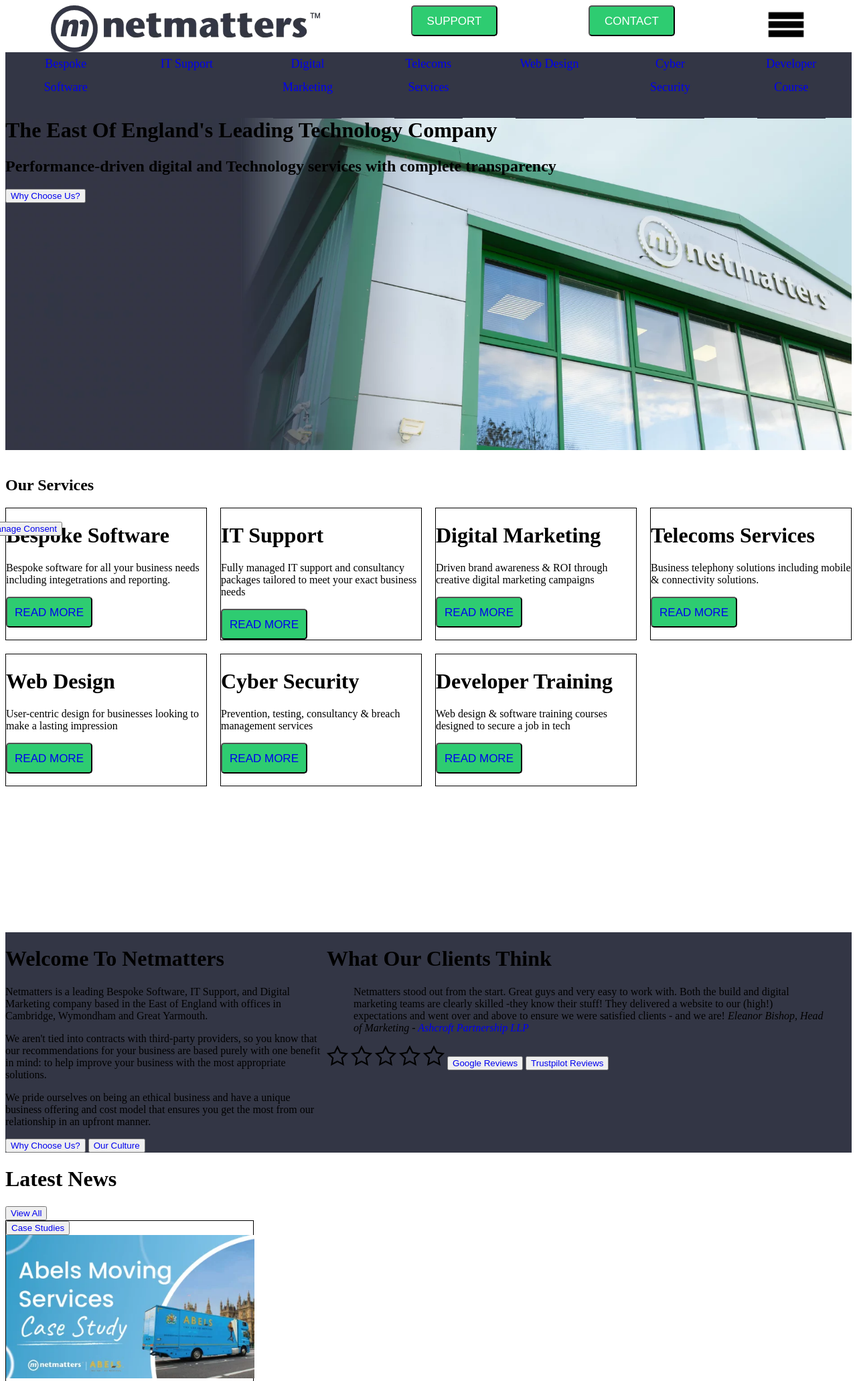
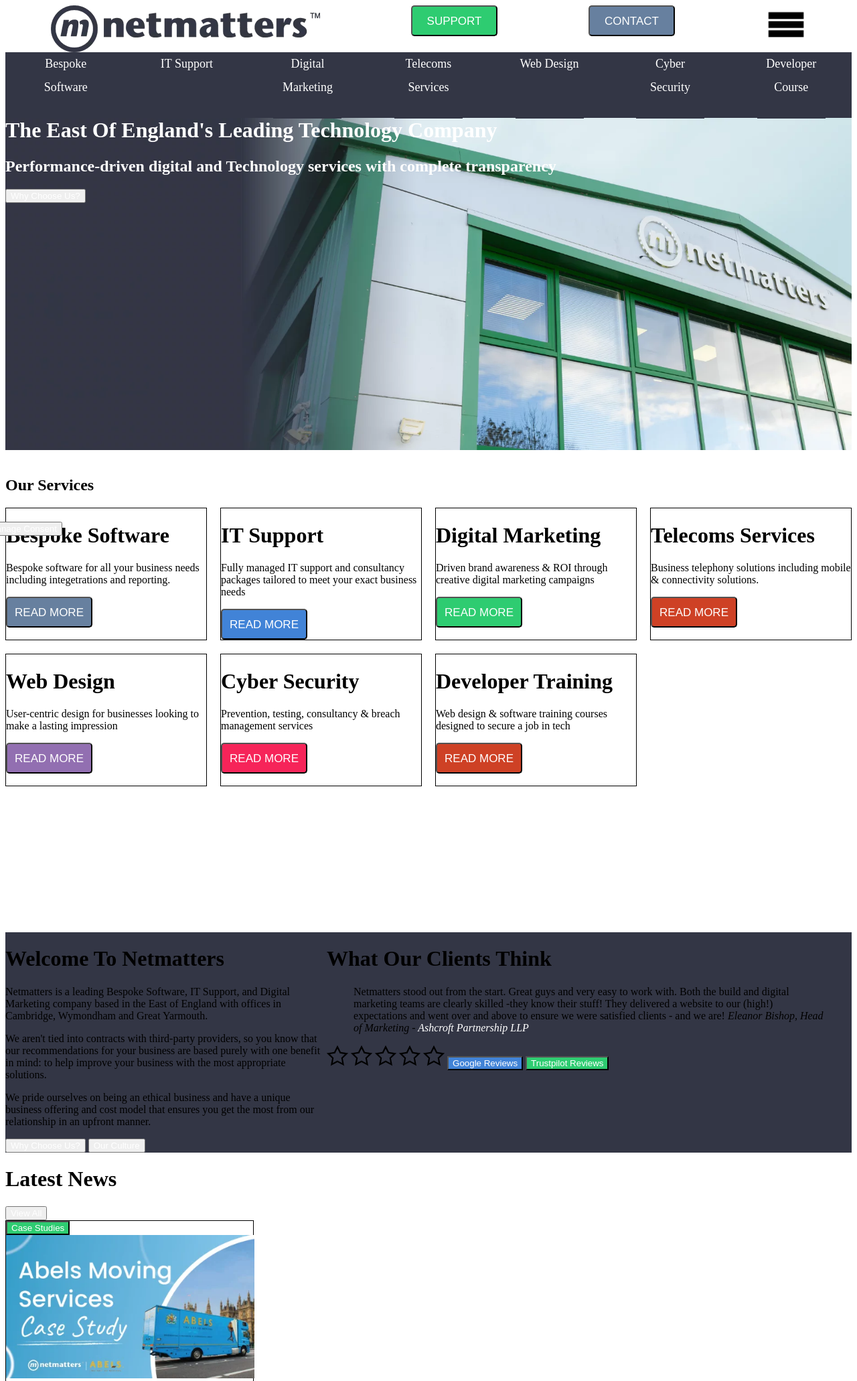
Before and after one commit to ChristopherMorriss/Netmatters-Website-Clone-ChristopherMorriss, a PHP site: page / in a window 1280 px wide. Shown: the top 2062 px of the page at 67% size. Run offline with PHP 8.4, Linux system fonts and the light colour scheme.

Commit message:
Added individual colouring of buttons

```diff
--- a/css/style.css
+++ b/css/style.css
@@ -32,7 +32,7 @@
   width: 371px;
 }
 
-/* line 6, ../../../OneDrive/Documents/GitHub/Netmatters-Website-Clone-ChristopherMorriss/scss/layout/_flex.scss */
+/* line 5, ../../../OneDrive/Documents/GitHub/Netmatters-Website-Clone-ChristopherMorriss/scss/layout/_flex.scss */
 .article img {
   width: 371px;
 }
@@ -74,7 +74,7 @@
   background-color: #333645;
 }
 
-/* line 28, ../../../OneDrive/Documents/GitHub/Netmatters-Website-Clone-ChristopherMorriss/scss/modules/_button.scss */
+/* line 29, ../../../OneDrive/Documents/GitHub/Netmatters-Website-Clone-ChristopherMorriss/scss/modules/_button.scss */
 #sub-btn {
   border-radius: 5px;
   font-size: 17.008px;
@@ -84,13 +84,13 @@
   text-align: center;
 }
 
-/* line 39, ../../../OneDrive/Documents/GitHub/Netmatters-Website-Clone-ChristopherMorriss/scss/modules/_button.scss */
+/* line 40, ../../../OneDrive/Documents/GitHub/Netmatters-Website-Clone-ChristopherMorriss/scss/modules/_button.scss */
 #hamburger-menu {
   height: 54px;
   width: 60px;
 }
 
-/* line 46, ../../../OneDrive/Documents/GitHub/Netmatters-Website-Clone-ChristopherMorriss/scss/modules/_button.scss */
+/* line 47, ../../../OneDrive/Documents/GitHub/Netmatters-Website-Clone-ChristopherMorriss/scss/modules/_button.scss */
 .btn-styles {
   border-radius: 5px;
   font-size: 17.008px;
@@ -103,6 +103,41 @@
   color: white;
 }
 
+/* line 63, ../../../OneDrive/Documents/GitHub/Netmatters-Website-Clone-ChristopherMorriss/scss/modules/_button.scss */
+#grey-btn {
+  background-color: #67809F;
+}
+
+/* line 67, ../../../OneDrive/Documents/GitHub/Netmatters-Website-Clone-ChristopherMorriss/scss/modules/_button.scss */
+#green-btn {
+  background-color: #2ECC71;
+}
+
+/* line 71, ../../../OneDrive/Documents/GitHub/Netmatters-Website-Clone-ChristopherMorriss/scss/modules/_button.scss */
+#pred-btn {
+  background-color: #f62459;
+}
+
+/* line 75, ../../../OneDrive/Documents/GitHub/Netmatters-Website-Clone-ChristopherMorriss/scss/modules/_button.scss */
+#dred-btn {
+  background-color: #CE4125;
+}
+
+/* line 79, ../../../OneDrive/Documents/GitHub/Netmatters-Website-Clone-ChristopherMorriss/scss/modules/_button.scss */
+#purple-btn {
+  background-color: #926fb1;
+}
+
+/* line 83, ../../../OneDrive/Documents/GitHub/Netmatters-Website-Clone-ChristopherMorriss/scss/modules/_button.scss */
+#blue-btn {
+  background-color: #4183D7;
+}
+
+/* line 87, ../../../OneDrive/Documents/GitHub/Netmatters-Website-Clone-ChristopherMorriss/scss/modules/_button.scss */
+#purple-btn {
+  background-color: #926fb1;
+}
+
 /* line 1, ../../../OneDrive/Documents/GitHub/Netmatters-Website-Clone-ChristopherMorriss/scss/modules/_slider.scss */
 .slider {
   background-image: url("../img/home.webp");
@@ -111,6 +146,11 @@
   height: 515px;
   margin-top: -22px;
   max-height: 515px;
+}
+
+/* line 8, ../../../OneDrive/Documents/GitHub/Netmatters-Website-Clone-ChristopherMorriss/scss/style.scss */
+.slider, .f-container, .nav-size, button, a {
+  color: #FFFFFF;
 }
 
 /* line 15, ../../../OneDrive/Documents/GitHub/Netmatters-Website-Clone-ChristopherMorriss/scss/style.scss */
--- a/index.html
+++ b/index.html
@@ -11,8 +11,8 @@
         <header>
             <div class="f-container">
                 <img id="n-logo" class="f-line" src="img/netmatters-logo.webp" alt="Netmatters Logo">
-                <button class="btn-styles f-line">Support</button>
-                <button class="btn-styles f-line">Contact</button>
+                <button class="btn-styles f-line"><a href="#">Support</a></button>
+                <button class="btn-styles f-line" id="grey-btn"><a href="#">Contact</a></button>
                 <img id="hamburger-menu" class="f-line" src="img/menu.png" alt="Menu Button">
             </div>
             <div class="nav-size">
@@ -39,37 +39,37 @@
         <div class="grid-object">
             <h1>Bespoke Software</h1>
             <p>Bespoke software for all your business needs including integetrations and reporting.</p>
-            <button class="btn-styles" id="grid-1"><a href="#">Read More</a></button>
+            <button class="btn-styles" id="grey-btn"><a href="#">Read More</a></button>
         </div>
         <div class="grid-object">
             <h1>IT Support</h1>
             <p>Fully managed IT support and consultancy packages tailored to meet your exact business needs</p>
-            <button class="btn-styles" id="grid-2"><a href="#">Read More</a></button>
+            <button class="btn-styles" id="blue-btn"><a href="#">Read More</a></button>
         </div>
         <div class="grid-object">
             <h1>Digital Marketing</h1>
             <p>Driven brand awareness & ROI through creative digital marketing campaigns</p>
-            <button class="btn-styles" id="grid-3"><a href="#">Read More</a></button>
+            <button class="btn-styles" id="green-btn"><a href="#">Read More</a></button>
         </div>
         <div class="grid-object">
             <h1>Telecoms Services</h1>
             <p>Business telephony solutions including mobile & connectivity solutions.</p>
-            <button class="btn-styles" id="grid-4"><a href="#">Read More</a></button>
+            <button class="btn-styles" id="dred-btn"><a href="#">Read More</a></button>
         </div>
         <div class="grid-object">
             <h1>Web Design</h1>
             <p>User-centric design for businesses looking to make a lasting impression</p>
-            <button class="btn-styles" id="grid-5"><a href="#">Read More</a></button>
+            <button class="btn-styles" id="purple-btn"><a href="#">Read More</a></button>
         </div>
         <div class="grid-object">
             <h1>Cyber Security</h1>
             <p>Prevention, testing, consultancy & breach management services</p>
-            <button class="btn-styles" id="grid-6"><a href="#">Read More</a></button>
+            <button class="btn-styles" id="pred-btn"><a href="#">Read More</a></button>
         </div>
         <div class="grid-object">
             <h1>Developer Training</h1>
             <p>Web design & software training courses designed to secure a job in tech</p>
-            <button class="btn-styles" id="grid-7"><a href="#">Read More</a></button>
+            <button class="btn-styles" id="dred-btn"><a href="#">Read More</a></button>
         </div>
     </div>
     <div class="intro">
@@ -100,8 +100,8 @@
             <img class="star" src="img/star.png" alt="Star">
             <img class="star" src="img/star.png" alt="Star">
             <img class="star" src="img/star.png" alt="Star">
-            <button><a href="#">Google Reviews</a></button>
-            <button><a href="#">Trustpilot Reviews</a></button>
+            <button id="blue-btn"><a href="#">Google Reviews</a></button>
+            <button id="green-btn"><a href="#">Trustpilot Reviews</a></button>
         </div>
     </div>
 
@@ -113,25 +113,25 @@
         <h1>Latest News</h1>
         <button><a href="#">View All</a></button>
         <div class="article">
-            <button><a href="#">Case Studies</a></button>
+            <button id="green-btn"><a href="#">Case Studies</a></button>
             <img src="img/ams-news.webp" alt="Abel's Moving Service">
             <h2>Moving Forward: Proactive Digital Marketing with Abel's Moving Service</h2>
             <p>Who are abels moving Service? Abel's Moving Services is a high-end removal company with a rich hist...</p>
-            <button><a href="#">Read More</a></button>
+            <button id="green-btn"><a href="#">Read More</a></button>
         </div>
         <div class="article">
             <img src="img/jtt-news.webp" alt="Junior Telecoms Technician">
-            <button><a href="#">Careers</a></button>
+            <button id="dred-btn"><a href="#">Careers</a></button>
             <h2>Junior Telecoms Technician</h2>
             <p>Salary Range £25000 - £28000 per annum Hours 40 hours per week, Monday - Friday Location Wymondham...</p>
-            <button><a href="#">Read More</a></button>
+            <button id="dred-btn"><a href="#">Read More</a></button>
         </div>
         <div class="article">
             <img src="img/slt-news.webp" alt="2nd Line Technician">
-            <button><a href="#">Careers</a></button>
+            <button id="blue-btn"><a href="#">Careers</a></button>
             <h2>2nd Line Technician</h2>
             <p>Salary Range £28k-£36k + Bonuses + Pension Hours 40 hours per week, Monday - Friday Location Wymondh...</p>
-            <button><a href="#">Read More</a></button>
+            <button id="blue-btn"><a href="#">Read More</a></button>
         </div>
     </div>
 
--- a/scss/layout/_flex.scss
+++ b/scss/layout/_flex.scss
@@ -1,10 +1,10 @@
 .article{
     border: 1px solid;
     width:371px;
+
+    img{
+      width:371px;
     }
-
-  .article img{
-    width:371px;
 }
 
 .f-container{
--- a/scss/layout/_mixins.scss
+++ b/scss/layout/_mixins.scss
@@ -3,7 +3,7 @@
     margin-left: $m-left;
 }
 
-@mixin btnstyle($b-radius,$f-size,$w,$h,$l-height,$text-center,$b){
+@mixin btnstyle($b-radius,$f-size,$w,$h,$l-height,$text-center,$b,){
     border-radius: $b-radius;
     font-size: $f-size;
     width: $w;
@@ -11,7 +11,6 @@
     line-height: $l-height;
     text-align: $text-center;
     border: $b;
-
 }
 
 @mixin flex($flex-dir,$display,$flex-wrap,$align-content,$align-items,$justify-content){
--- a/scss/modules/_button.scss
+++ b/scss/modules/_button.scss
@@ -21,7 +21,8 @@
                      $h:99px,
                      $l-height:35px,
                      $text-center:center,
-                     $b: null,);
+                     $b: null,
+                     );
     background-color: #333645;
 }
 
@@ -58,3 +59,31 @@
   color:white;
 
 }
+
+#grey-btn{
+  background-color: $grey_blue;
+}
+
+#green-btn{
+  background-color: $green;
+}
+
+#pred-btn{
+  background-color: $pink_red;
+}
+
+#dred-btn{
+  background-color: $dark_red;
+}
+
+#purple-btn{
+  background-color: $purple;
+}
+
+#blue-btn{
+  background-color: $blue;
+}
+
+#purple-btn{
+  background-color: $purple;
+}
```
Also changed, not shown: scss/utilities/_variables.scss (line endings or trailing spaces), 1 other file. Lines whose indentation alone changed are shown as unchanged.
